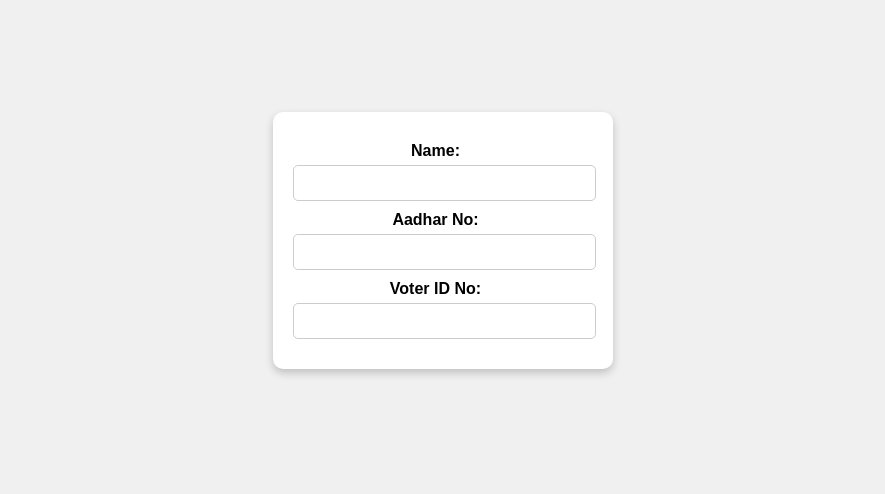
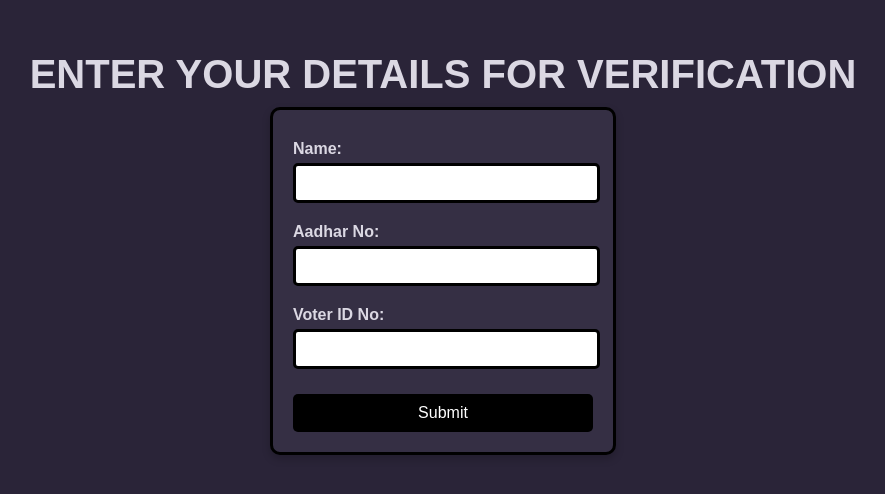
Before and after one commit to SAHILtron/ONLINE-VOTING, a plain HTML site: page details.html in a window 1280 px wide. Shown: the part 160-654 px from the top of the page, without its empty margins (197-1082 px from the left). Drawn offline with Linux system fonts and the light colour scheme.

Commit message:
details page and thank you modify
changing colors and adding that to middle

```diff
--- a/details.css
+++ b/details.css
@@ -1,41 +1,65 @@
-/* details.css */
 body {
     display: flex;
     justify-content: center;
     align-items: center;
     height: 100vh;
     margin: 0;
-    background-color: #f0f0f0;
+    background-color: #2a2438;
     font-family: Arial, sans-serif;
+    flex-direction: column;
+}
+
+h1 {
+    text-align: center;
+    font-size: 2.5rem; /* Adjust size */
+    font-weight: bold;
+    color: #dbd8e3; /* Dark purple */
+    text-transform: uppercase;
+
+    margin-bottom: 10px;
 }
 
 .outer-div {
-    background: white;
+    padding-top: 100px;
+    display: flex;
+    flex-direction: column;
+    align-items: center;
+    background: #352f44;
     padding: 20px;
     border-radius: 10px;
+    border: 3px solid #000;
     box-shadow: 0 4px 8px rgba(0, 0, 0, 0.2);
     width: 300px;
-    text-align: center;
+}
+
+form {
+    width: 100%;
+    display: flex;
+    flex-direction: column;
     align-items: center;
 }
 
 .inner-div {
     margin: 10px 0;
-    width: 95%;
+    width: 100%;
+    text-align: left;
 }
 
 label {
     display: block;
     font-weight: bold;
     margin-bottom: 5px;
+    color: #dbd8e3;
 }
 
 input {
-    width: 100%;
+    width: 95%;
     padding: 8px;
-    border: 1px solid #ccc;
+    border: 3px solid #000;
     border-radius: 5px;
     font-size: 16px;
+    font-weight: bold;
+    text-align: center;
 }
 
 input:focus {
@@ -43,3 +67,25 @@ input:focus {
     border-color: #007bff;
     box-shadow: 0 0 5px rgba(0, 123, 255, 0.5);
 }
+
+.button-div {
+    margin-top: 15px;
+    width: 100%;
+    text-align: center;
+}
+
+button {
+    background-color: #000000;
+    color: white;
+    font-size: 16px;
+    padding: 10px 15px;
+    border: none;
+    border-radius: 5px;
+    cursor: pointer;
+    width: 100%;
+}
+
+button:hover {
+    background-color: #303030;
+    box-shadow: #fff;
+}
--- a/details.html
+++ b/details.html
@@ -7,19 +7,25 @@
     <link rel="stylesheet" href="details.css">
 </head>
 <body>
+    <h1>ENTER YOUR DETAILS FOR VERIFICATION</h1>
     <div class="outer-div">
+        <form action="submit" method="POST">
             <div class="inner-div">
                 <label for="name">Name:</label>
-            <input type="text" id="name" name="name">
+                <input type="text" id="name" name="name" required>
             </div>
             <div class="inner-div">
                 <label for="aadhar">Aadhar No:</label>
-            <input type="text" id="aadhar" name="aadhar">
+                <input type="text" id="aadhar" name="aadhar" required pattern="\d{12}" title="Enter a valid 12-digit Aadhar number">
             </div>
             <div class="inner-div">
                 <label for="voterid">Voter ID No:</label>
-            <input type="text" id="voterid" name="voterid">
+                <input type="text" id="voterid" name="voterid" required>
             </div>
+            <div class="button-div">
+                <button type="submit">Submit</button>
+            </div>
+        </form>
     </div>
 </body>
 </html>
```
Also changed, not shown: thank_you.html (+27 -6 lines). Lines whose indentation alone changed are shown as unchanged.
